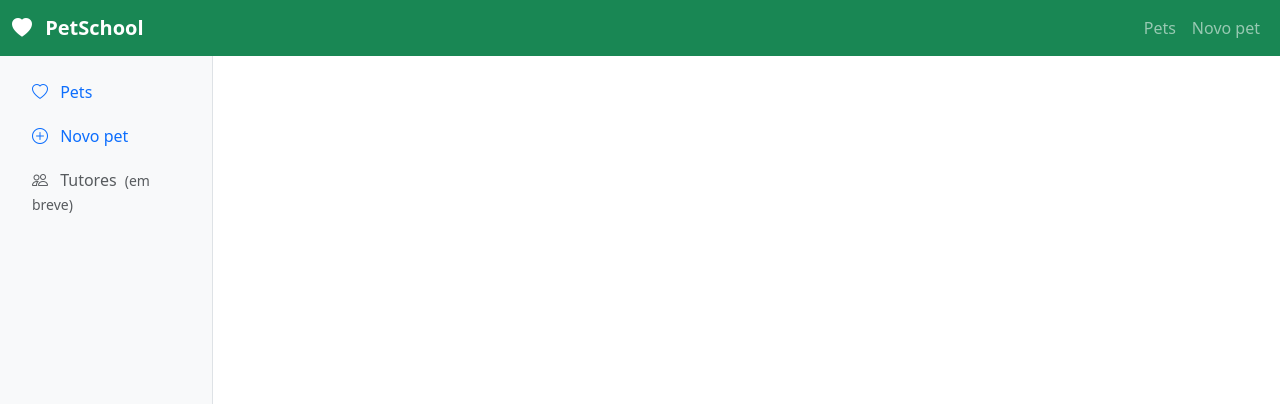
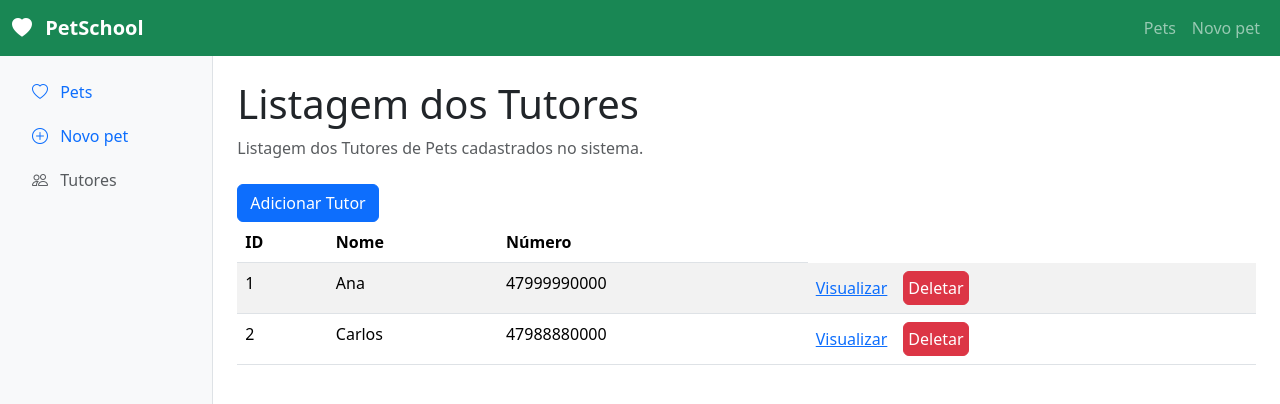
Before and after one commit to Pedrojoseroza/pet-school, a Vue app: page /tutores in a window 1280 px wide. Shown: the top 404 px of the page. Built offline with nearby package versions, Linux system fonts and the light colour scheme; data requests are answered from the project's data file.

Commit message:
FEAT: Implementa Listagem de Tutores e TutorDetails

```diff
--- a/db.json
+++ b/db.json
@@ -1,11 +1,35 @@
-
 {
   "tutores": [
-    { "id": "1", "nome": "Ana", "telefone": "47999990000" },
-    { "id": "2", "nome": "Carlos", "telefone": "47988880000" }
+    {
+      "id": "1",
+      "nome": "Ana",
+      "telefone": "47999990000"
+    },
+    {
+      "id": "2",
+      "nome": "Carlos",
+      "telefone": "47988880000"
+    }
   ],
   "pets": [
-    { "id": "1", "nome": "Safira", "especie": "Cachorro", "tutorId": "1" },
-    { "id": "2", "nome": "Nino", "especie": "Gato", "tutorId": "1" }
-  ]
+    {
+      "id": "2",
+      "nome": "Nino",
+      "especie": "Gato",
+      "tutorId": "1"
+    },
+    {
+      "nome": "asdasd",
+      "especie": "Cachorro",
+      "tutorId": "1",
+      "id": "p-e7bQCWkcs"
+    },
+    {
+      "nome": "Miguel",
+      "especie": "Cachorro",
+      "tutorId": "1",
+      "id": "tm6v8b52sPg"
+    }
+  ],
+  "$schema": "./node_modules/json-server/schema.json"
 }
--- a/src/components/layout/AppSideBar.vue
+++ b/src/components/layout/AppSideBar.vue
@@ -29,7 +29,7 @@ import { RouterLink } from 'vue-router';
         Novo pet
       </RouterLink>
 
-      <span
+      <RouterLink to="/tutores"
         class="nav-link text-body-secondary"
         aria-disabled="true"
       >
@@ -37,8 +37,8 @@ import { RouterLink } from 'vue-router';
           class="bi bi-people me-2"
           aria-hidden="true"
         ></i>
-        Tutores <small class="ms-1">(em breve)</small>
-      </span>
+        Tutores
+      </RouterLink >
     </div>
   </nav>
 </template>
--- a/src/router/index.js
+++ b/src/router/index.js
@@ -22,6 +22,21 @@ const router = createRouter({
       name: 'detalhes-pet',
       component: () => import('../views/PetDetailsView.vue'),
     },
+    {
+      path: '/tutores',
+      name: 'tutores',
+      component: () => import('../views/TutoresViews.vue'),
+    },
+    {
+      path: '/tutores/:id',
+      name: 'detalhes-tutor',
+      component: () => import('../views/TutorDetailsView.vue'),
+    },
+    {
+      path: '/tutores/novo',
+      name: 'addTutor',
+      component: () => import('../views/AddPetView.vue'),
+    },
   ],
 });
 
--- a/src/views/AddPetView.vue
+++ b/src/views/AddPetView.vue
@@ -45,6 +45,7 @@ onMounted(carregarTutores);
     </header>
 
     <RouterLink
+    @click="salvarPet()"
       class="btn btn-primary"
       :to="{ name: 'addPet' }"
     >
--- a/src/views/PetsView.vue
+++ b/src/views/PetsView.vue
@@ -6,7 +6,6 @@ const API_URL = 'http://localhost:3000';
 
 const pets = ref([]);
 const tutores = ref([]);
-const loading = ref(true);
 
 async function carregarDados() {
   const respostaPets = await fetch(`${API_URL}/pets`);
@@ -18,8 +17,6 @@ async function carregarDados() {
   tutores.value = await respostaTutores.json();
 
   console.log('Tutores:', tutores.value);
-
-  loading.value = false;
 }
 
 function nomeDoTutor(tutorId) {
@@ -31,6 +28,16 @@ function nomeDoTutor(tutorId) {
     }
   }
   return 'Tutor Não Encontrado!';
+}
+
+async function excluirPet(id) {
+  const certezaExclusao = window.confirm("Deseja realmente excluir o pet?");
+  if(certezaExclusao) {
+    await fetch(`${API_URL}/pets/${id}`, {
+      method: 'DELETE',
+    })
+  }
+  await carregarDados(); //Carrega os dados após a exclusão
 }
 
 // Recebe o tutorId do pet e procura o tutor correspondente.
@@ -74,8 +81,13 @@ onMounted(carregarDados);
           <td>{{ pet.nome }}</td>
           <td>{{ pet.especie }}</td>
           <td>{{ nomeDoTutor(pet.tutorId) }}</td>
-          <td>
-            <RouterLink :to="`/pets/${pet.id}`"> Visualizar </RouterLink>
+          <td class="d-flex  align-items-center">
+            <RouterLink :to="`/pets/${pet.id}`">
+              Visualizar
+            </RouterLink>
+            <button class="btn btn-danger ms-3 p-1" @click="excluirPet(pet.id)">
+              Deletar
+            </button>
           </td>
         </tr>
       </tbody>
--- /dev/null
+++ b/src/views/TutorDetailsView.vue
@@ -0,0 +1,59 @@
+<script setup>
+import { onMounted, ref } from 'vue';
+import { useRoute } from 'vue-router';
+
+const API_URL = 'http://localhost:3000';
+
+const route = useRoute();
+const tutor = ref({});
+const pets = ref([]);
+
+async function carregarTutorDetails() {
+  const tutorId = route.params.id;
+  const respostaTutor = await fetch(`${API_URL}/tutores/${tutorId}`);
+  tutor.value = await respostaTutor.json();
+
+  const respostaPet = await fetch(`${API_URL}/pets`);
+  pets.value = await respostaPet.json();
+  pets.value = pets.value.filter(e=> e.tutorId === tutorId);
+}
+
+onMounted(carregarTutorDetails);
+</script>
+
+<template>
+  <div>
+     <h1>Nome do Tutor: {{ tutor.nome }}</h1>
+     <p>Telefone: {{ tutor.telefone }}</p>
+    <p>
+      Pets deste Tutor:
+    </p>
+    <p class="text text-danger" v-if="pets.length == 0">
+      Este Tutor não possui nenhum pet!
+    </p>
+     <table class="table table-striped table-hover" v-else>
+      <thead>
+        <tr>
+          <th>ID</th>
+          <th>Nome</th>
+          <th>Especie</th>
+        </tr>
+      </thead>
+
+      <tbody>
+        <tr
+          v-for="pet in pets"
+          :key="pet.id"
+        >
+          <td>{{ pet.id }}</td>
+          <td>{{ pet.nome }}</td>
+          <td>{{ pet.especie }}</td>
+        </tr>
+      </tbody>
+    </table>
+  </div>
+</template>
+
+<style scoped>
+
+</style>
--- /dev/null
+++ b/src/views/TutoresViews.vue
@@ -0,0 +1,63 @@
+<script setup>
+import { onMounted, ref } from 'vue';
+
+const API_URL = 'http://localhost:3000';
+
+const tutores = ref([]);
+async function carregarTutores() {
+  const respostaTutores = await fetch(`${API_URL}/tutores`);
+  tutores.value = await respostaTutores.json();
+}
+onMounted(carregarTutores);
+</script>
+
+<template>
+  <div>
+    <header class="mb-4">
+      <h1 class="text-2xl font-bold">Listagem dos Tutores</h1>
+      <p class="text-body-secondary mb-0">
+        Listagem dos Tutores de Pets cadastrados no sistema.
+      </p>
+    </header>
+
+    <RouterLink
+      class="btn btn-primary"
+      :to="{ name: 'addTutor' }"
+    >
+      Adicionar Tutor
+    </RouterLink>
+
+    <table class="table table-striped table-hover">
+      <thead>
+        <tr>
+          <th>ID</th>
+          <th>Nome</th>
+          <th>Número</th>
+        </tr>
+      </thead>
+
+      <tbody>
+        <tr
+          v-for="tutor in tutores"
+          :key="tutor.id"
+        >
+          <td>{{ tutor.id }}</td>
+          <td>{{ tutor.nome }}</td>
+          <td>{{ tutor.telefone }}</td>
+          <td class="d-flex  align-items-center">
+            <RouterLink :to="`/tutores/${tutor.id}`">
+              Visualizar
+            </RouterLink>
+            <button class="btn btn-danger ms-3 p-1">
+              Deletar
+            </button>
+          </td>
+        </tr>
+      </tbody>
+    </table>
+  </div>
+</template>
+
+<style scoped>
+
+</style>
```
